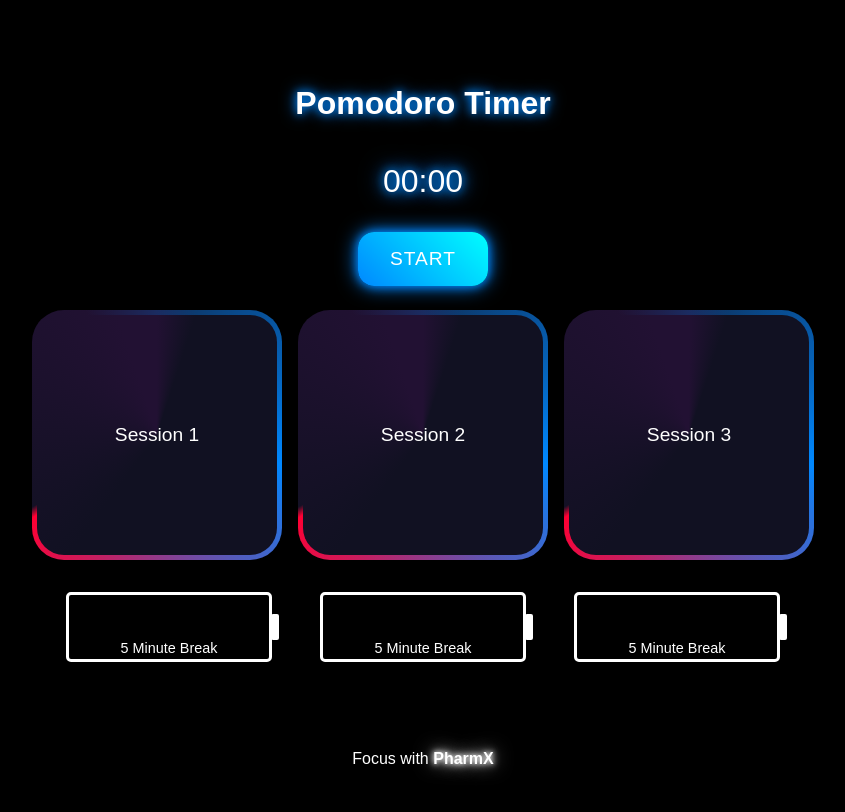
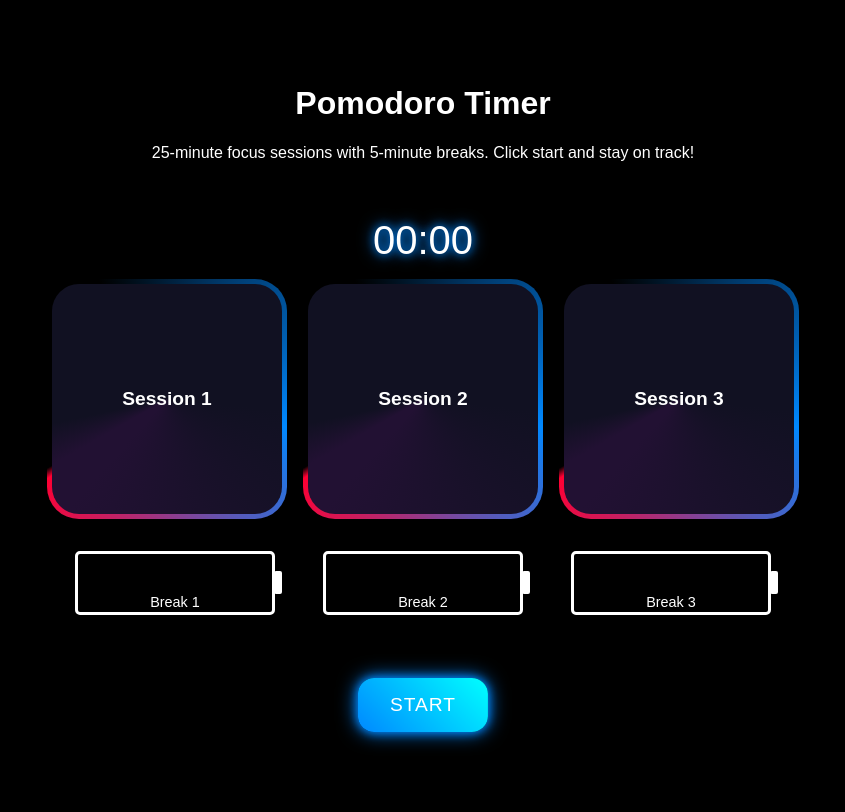
Before and after one commit to Kh14aam/pharmxfocus25, a plain HTML site: page index.html in a window 1280 px wide. Shown: the whole page, without its empty margins (217-1062 px from the left). Drawn offline with Linux system fonts and the light colour scheme; a web font is replaced by a local one.

Commit message:
Update index.html

```diff
--- a/index.html
+++ b/index.html
@@ -3,7 +3,10 @@
   <head>
     <meta charset="UTF-8" />
     <!-- Improved viewport settings for mobile responsiveness -->
-    <meta name="viewport" content="width=device-width, initial-scale=1, shrink-to-fit=no" />
+    <meta
+      name="viewport"
+      content="width=device-width, initial-scale=1, shrink-to-fit=no"
+    />
     <meta
       name="description"
       content="PharmX Pomodoro Timer: Enhance your productivity with focused 25-minute sessions followed by 5-minute breaks. Stay in the zone with PharmX."
@@ -15,29 +18,32 @@
       rel="stylesheet"
     />
     <style>
-      /* Define custom properties for easy theming */
+      /* CSS Variables for easy theming */
       :root {
         --primary-bg: #000;
         --primary-color: #fff;
         --accent-color: #08f;
-        --gradient-bg: conic-gradient(
-          from var(--border-angle, 0turn),
-          #213,
-          #112 5%,
-          #112 60%,
-          #213 95%
-        );
+        --secondary-accent: #0ff;
+        --font-family: "Mona Sans", sans-serif;
+        --border-transition: 0.5s ease-in-out;
+        --btn-transition: transform 0.2s, box-shadow 0.2s;
       }
+
       /* Global Styles */
+      * {
+        box-sizing: border-box;
+      }
+
       html,
       body {
         margin: 0;
         padding: 0;
         height: 100%;
         background: var(--primary-bg);
-        font-family: "Mona Sans", sans-serif;
+        font-family: var(--font-family);
         color: var(--primary-color);
       }
+
       body {
         display: flex;
         flex-direction: column;
@@ -47,78 +53,80 @@
         padding: 1rem;
         min-height: 100vh;
       }
-      header,
-      footer {
+
+      header {
         width: 100%;
         text-align: center;
         padding: 1rem 0;
-      }
-      header {
         margin-top: 2rem;
       }
-      footer {
-        margin-bottom: 2rem;
-      }
-      #container {
+
+      main {
         flex-grow: 1;
+        width: 100%;
+        max-width: 1200px;
+        padding: 1rem;
         display: flex;
         flex-direction: column;
         align-items: center;
-        justify-content: center;
-        width: 90%;
-        max-width: 1200px;
       }
-      #title {
-        font-size: 2rem;
-        font-weight: bold;
-        margin-bottom: 1rem;
+
+      /* Timer Display */
+      #timerDisplay {
+        font-size: 2.5rem;
+        margin: 0.5rem 0 1rem 0; /* Reduced top margin moves the timer up a bit */
         text-shadow: 0 0 8px var(--accent-color), 0 0 16px var(--accent-color);
+        outline: none;
       }
-      #timerDisplay {
-        font-size: 2rem;
-        margin-bottom: 2rem;
-        text-shadow: 0 0 8px var(--accent-color), 0 0 16px var(--accent-color),
-          0 0 24px var(--accent-color);
-      }
+
+      /* Button Styles */
       .btn {
         padding: 1rem 2rem;
         font-size: 1.2rem;
         cursor: pointer;
-        background: linear-gradient(45deg, var(--accent-color), #0ff);
+        background: linear-gradient(45deg, var(--accent-color), var(--secondary-accent));
         border: none;
         border-radius: 1rem;
         color: var(--primary-color);
         text-transform: uppercase;
         letter-spacing: 1px;
         box-shadow: 0 0 10px var(--accent-color), 0 0 20px var(--accent-color);
-        transition: transform 0.2s, box-shadow 0.2s;
-        margin-bottom: 1.5rem;
+        transition: var(--btn-transition);
+        margin: 0.5rem;
       }
-      .btn:hover {
+
+      .btn:hover,
+      .btn:focus-visible {
         transform: scale(1.05);
         box-shadow: 0 0 20px var(--accent-color), 0 0 30px var(--accent-color);
       }
+
       .btn:active {
         transform: scale(0.95);
       }
-      #boxes {
-        width: 100%;
+
+      /* Fixed Control Buttons at the Bottom Center */
+      .button-container {
+        position: fixed;
+        bottom: 60px; /* Moved up from 20px to 40px */
+        left: 50%;
+        transform: translateX(-50%);
+        z-index: 1000;
+        display: flex;
+        gap: 1rem;
       }
-      .session-container {
+
+      /* Containers for sessions and breaks */
+      .session-container,
+      .battery-container {
         display: flex;
         justify-content: center;
         gap: 1rem;
         flex-wrap: wrap;
         margin-bottom: 1rem;
       }
-      .battery-container {
-        display: flex;
-        justify-content: center;
-        gap: 1rem;
-        flex-wrap: wrap;
-        margin-bottom: 3rem;
-      }
-      /* Session Box */
+
+      /* Session Box Styles */
       .box {
         width: 30vmin;
         height: 30vmin;
@@ -128,43 +136,58 @@
         border: 5px solid transparent;
         border-radius: 2em;
         background:
-          var(--gradient-bg) padding-box,
+          conic-gradient(
+            from var(--border-angle, 0turn),
+            #213,
+            #112 5%,
+            #112 60%,
+            #213 95%
+          )
+          padding-box,
           conic-gradient(from var(--border-angle, 0turn), transparent 25%, var(--accent-color), #f03 99%, transparent)
-            border-box,
-          var(--gradient-bg) border-box;
-        background-position: center center;
+          border-box;
         animation: bg-spin 3s linear infinite;
         overflow: hidden;
+        transition: transform 0.3s;
       }
+
+      .box:focus-within,
+      .box:hover {
+        transform: scale(1.03);
+        animation-play-state: paused;
+      }
+
       @keyframes bg-spin {
         to {
           --border-angle: 1turn;
         }
       }
+
       @property --border-angle {
         syntax: "<angle>";
         inherits: true;
         initial-value: 0turn;
       }
-      .box:hover {
-        animation-play-state: paused;
-      }
+
       .box .fill {
         position: absolute;
         bottom: 0;
         left: 0;
         width: 100%;
         height: 0%;
-        background: linear-gradient(to top, var(--accent-color), #0ff);
+        background: linear-gradient(to top, var(--accent-color), var(--secondary-accent));
         z-index: 1;
         transition: height 0.5s linear;
       }
+
       .box .content {
         position: relative;
         z-index: 2;
         font-size: 1.2rem;
+        font-weight: 700;
       }
-      /* Battery Indicator */
+
+      /* Battery Indicator Styles */
       .battery {
         width: 25vmin;
         height: 8vmin;
@@ -177,6 +200,7 @@
         align-items: center;
         justify-content: center;
       }
+
       .battery .battery-body {
         width: 100%;
         height: 60%;
@@ -184,12 +208,14 @@
         position: relative;
         overflow: hidden;
       }
+
       .battery .battery-fill {
         height: 100%;
         width: 0%;
         background: linear-gradient(to right, #00ff00, #00cc00);
         transition: width 0.5s linear;
       }
+
       .battery::after {
         content: "";
         position: absolute;
@@ -200,24 +226,16 @@
         background: var(--primary-color);
         border-radius: 2px;
       }
+
       .battery-label {
         font-size: 0.9rem;
         margin-top: 0.2rem;
       }
-      footer a {
-        color: var(--primary-color);
-        text-decoration: none;
-        font-weight: bold;
-        text-shadow: 0 0 5px var(--primary-color), 0 0 10px var(--primary-color),
-          0 0 20px var(--primary-color);
-      }
+
       /* Responsive Adjustments */
       @media (max-width: 768px) {
-        #title {
-          font-size: 1.8rem;
-        }
         #timerDisplay {
-          font-size: 1.8rem;
+          font-size: 2rem;
         }
         .btn {
           font-size: 1rem;
@@ -232,13 +250,14 @@
           height: 12vmin;
         }
       }
+
       @media (max-width: 480px) {
         .box,
         .battery {
           width: 45vmin;
         }
-        #title {
-          font-size: 1.6rem;
+        #timerDisplay {
+          font-size: 1.8rem;
         }
         .btn {
           font-size: 0.9rem;
@@ -250,62 +269,65 @@
   <body>
     <header>
       <h1 id="title">Pomodoro Timer</h1>
+      <p>25-minute focus sessions with 5-minute breaks. Click start and stay on track!</p>
     </header>
-    <div id="container">
-      <!-- Digital Timer Display -->
-      <div id="timerDisplay">00:00</div>
-      <!-- Start and Pause Buttons -->
-      <div class="button-container">
-        <button id="startBtn" class="btn">Start</button>
-        <button id="pauseBtn" class="btn" style="display: none;">Pause</button>
+    <main>
+      <!-- Timer Display with ARIA live for accessibility -->
+      <div id="timerDisplay" role="timer" aria-live="polite" tabindex="0">
+        00:00
       </div>
-      <!-- Session Boxes and Battery Indicators -->
-      <div id="boxes">
-        <div class="session-container">
-          <div class="box" data-session="1">
+      <!-- Sessions and Breaks -->
+      <section id="boxes">
+        <div class="session-container" aria-label="Focus sessions">
+          <div class="box" data-session="1" tabindex="0">
             <div class="fill"></div>
             <div class="content">Session 1</div>
           </div>
-          <div class="box" data-session="2">
+          <div class="box" data-session="2" tabindex="0">
             <div class="fill"></div>
             <div class="content">Session 2</div>
           </div>
-          <div class="box" data-session="3">
+          <div class="box" data-session="3" tabindex="0">
             <div class="fill"></div>
             <div class="content">Session 3</div>
           </div>
         </div>
-        <div class="battery-container">
+        <div class="battery-container" aria-label="Break indicators (5 minute breaks)">
           <div class="battery" data-break="1">
             <div class="battery-body">
               <div class="battery-fill"></div>
             </div>
-            <div class="battery-label">5 Minute Break</div>
+            <div class="battery-label">Break 1</div>
           </div>
           <div class="battery" data-break="2">
             <div class="battery-body">
               <div class="battery-fill"></div>
             </div>
-            <div class="battery-label">5 Minute Break</div>
+            <div class="battery-label">Break 2</div>
           </div>
           <div class="battery" data-break="3">
             <div class="battery-body">
               <div class="battery-fill"></div>
             </div>
-            <div class="battery-label">5 Minute Break</div>
+            <div class="battery-label">Break 3</div>
           </div>
         </div>
-      </div>
+      </section>
+    </main>
+    <!-- Fixed Control Buttons at Bottom Center -->
+    <div class="button-container">
+      <button id="startBtn" type="button" class="btn" aria-label="Start session">
+        Start
+      </button>
+      <button id="pauseBtn" type="button" class="btn" aria-label="Pause timer" style="display: none;">
+        Pause
+      </button>
     </div>
-    <footer>
-      Focus with
-      <a href="https://linktr.ee/pharmx" target="_blank" rel="noopener noreferrer">PharmX</a>
-    </footer>
     <!-- Audio Alert -->
     <audio id="alertSound" src="https://pharmx.co.uk/congrats.mp3" preload="auto"></audio>
     <script>
       const SESSION_DURATION = 1500; // 25 minutes in seconds
-      const BREAK_DURATION = 300;    // 5 minutes in seconds
+      const BREAK_DURATION = 300; // 5 minutes in seconds
 
       const sessionBoxes = document.querySelectorAll('.box');
       const batteryIndicators = document.querySelectorAll('.battery');
@@ -320,7 +342,7 @@
       let timerInterval = null;
       let isPaused = false;
 
-      // Utility: Format seconds as MM:SS.
+      // Format seconds as MM:SS.
       function formatTime(seconds) {
         const m = Math.floor(seconds / 60);
         const s = seconds % 60;
@@ -329,12 +351,11 @@
 
       // Update UI based on current mode.
       function updateUI() {
+        timerDisplay.textContent = formatTime(remainingTime);
         if (mode === "session") {
-          timerDisplay.textContent = formatTime(remainingTime);
           const progress = ((SESSION_DURATION - remainingTime) / SESSION_DURATION) * 100;
           sessionBoxes[currentSessionIndex].querySelector('.fill').style.height = progress + '%';
         } else if (mode === "break") {
-          timerDisplay.textContent = formatTime(remainingTime);
           const progress = ((BREAK_DURATION - remainingTime) / BREAK_DURATION) * 100;
           if (batteryIndicators[currentSessionIndex]) {
             batteryIndicators[currentSessionIndex].querySelector('.battery-fill').style.width = progress + '%';
@@ -349,19 +370,16 @@
           updateUI();
           if (remainingTime <= 0) {
             clearInterval(timerInterval);
+            alertSound.play().catch(error => console.error("Sound error:", error));
             if (mode === "session") {
               sessionBoxes[currentSessionIndex].querySelector('.fill').style.height = '100%';
-              alertSound.play().catch(error => console.error("Sound error:", error));
               mode = "break";
               remainingTime = BREAK_DURATION;
               batteryIndicators[currentSessionIndex].querySelector('.battery-fill').style.width = '0%';
               updateUI();
               timerInterval = setInterval(tick, 1000);
             } else if (mode === "break") {
-              if (batteryIndicators[currentSessionIndex]) {
-                batteryIndicators[currentSessionIndex].querySelector('.battery-fill').style.width = '100%';
-              }
-              alertSound.play().catch(error => console.error("Sound error:", error));
+              batteryIndicators[currentSessionIndex].querySelector('.battery-fill').style.width = '100%';
               currentSessionIndex++;
               if (currentSessionIndex < sessionBoxes.length) {
                 mode = "idle";
@@ -381,11 +399,11 @@
         }
       }
 
-      // Start Button: Begin session.
+      // Start Button: Begin or reset session.
       startBtn.addEventListener('click', () => {
         if (mode === "idle" || currentSessionIndex >= sessionBoxes.length) {
           if (currentSessionIndex >= sessionBoxes.length) {
-            // Reset the timer
+            // Reset all sessions
             currentSessionIndex = 0;
             sessionBoxes.forEach(box => box.querySelector('.fill').style.height = '0%');
             batteryIndicators.forEach(battery => battery.querySelector('.battery-fill').style.width = '0%');
@@ -399,7 +417,7 @@
         }
       });
 
-      // Pause Button: Pause/Resume the timer.
+      // Pause Button: Toggle pause/resume.
       pauseBtn.addEventListener('click', () => {
         isPaused = !isPaused;
         pauseBtn.textContent = isPaused ? "Resume" : "Pause";
```
